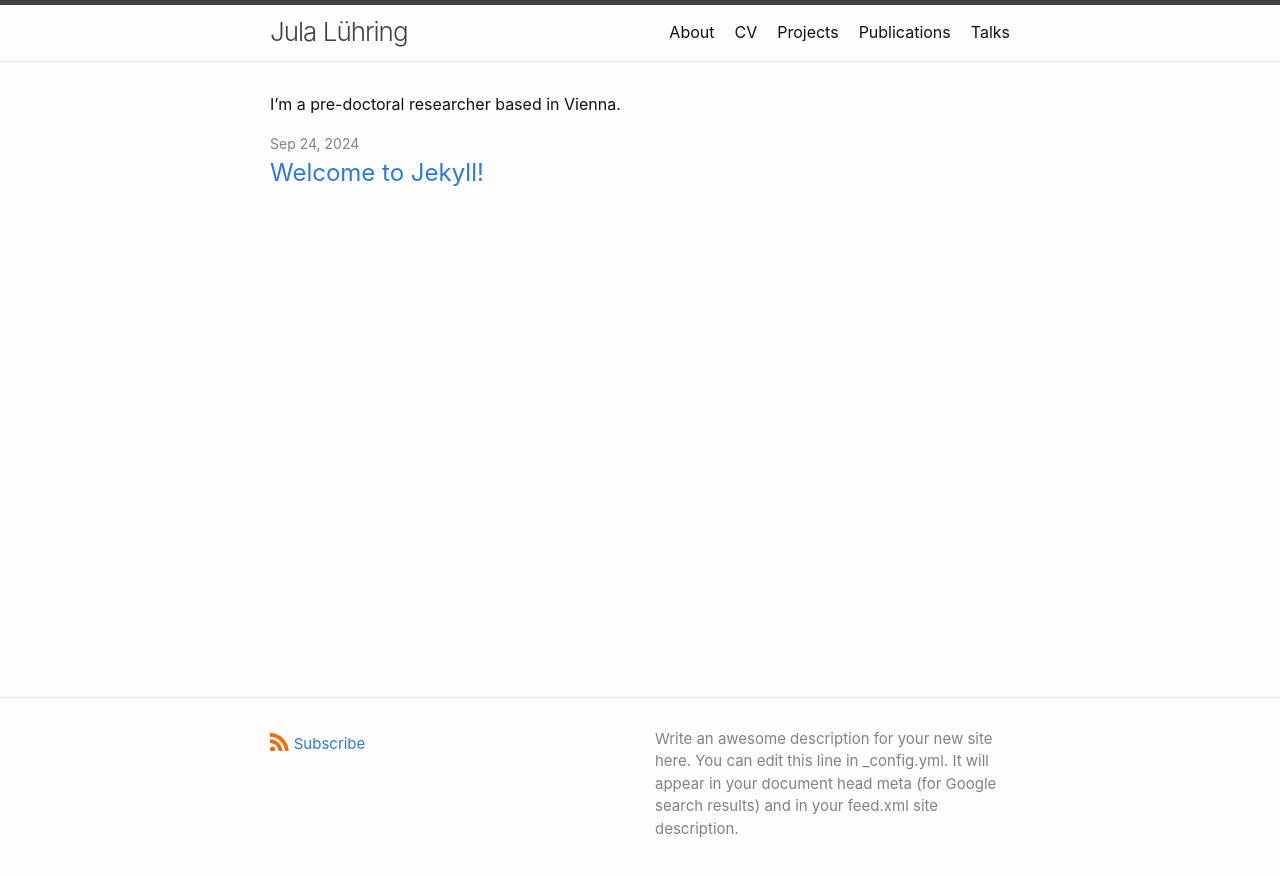
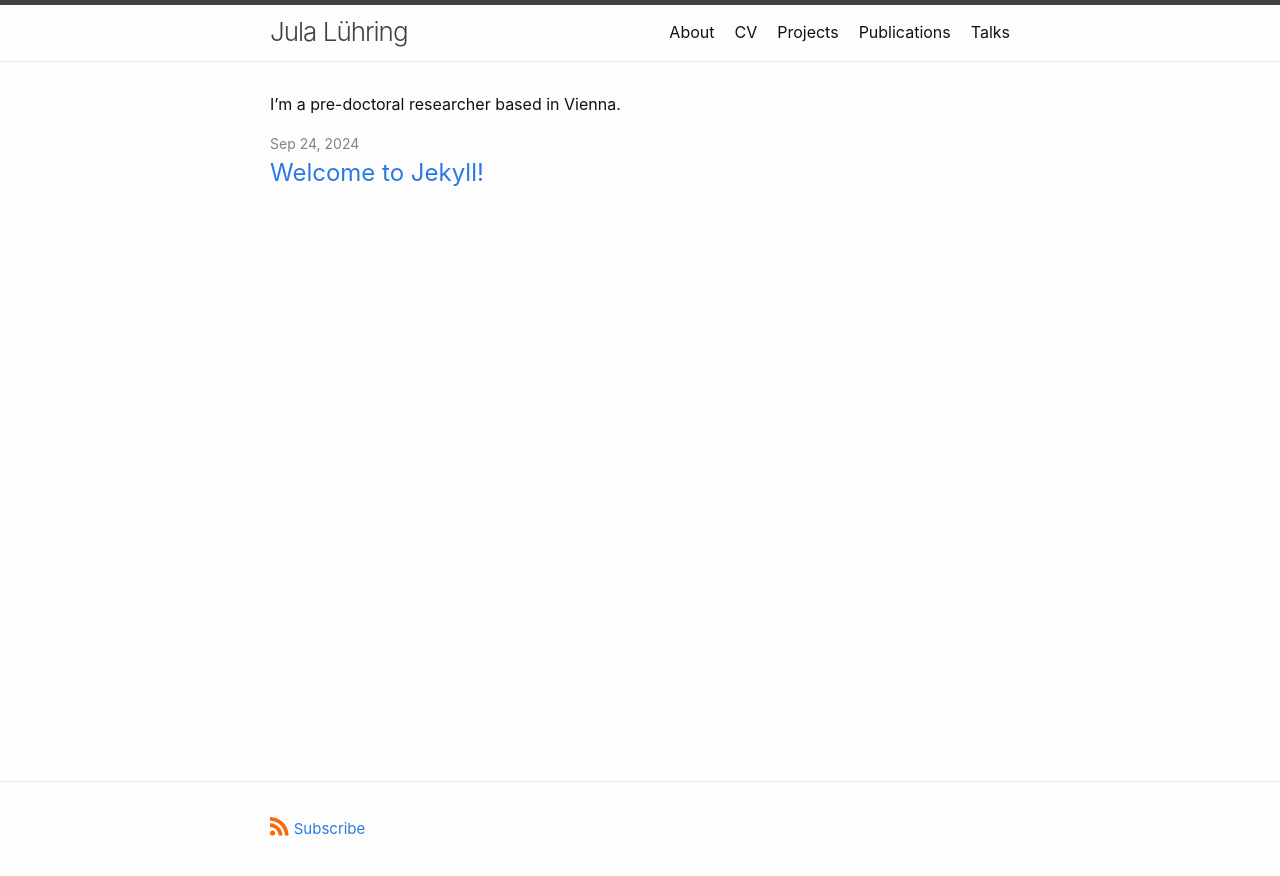
Before and after one commit to julaluehring/julaluehring.github.io, a Jekyll site: the page built from index.md, in a window 1280 px wide. Shown: the top 876 px of the page. Built offline with Jekyll 4.4.1, drawn with Linux system fonts in a browser that asks for light colours.

Commit message:
remove footer

```diff
--- a/_config.yml
+++ b/_config.yml
@@ -19,11 +19,8 @@
 # in the templates via {{ site.myvariable }}.
 
 title: Jula Lühring
-email: jula.luehring[@]univie.ac.at
+email: jula.luehring[@]univie[.]ac.at
 description: >- # this means to ignore newlines until "baseurl:"
-  Write an awesome description for your new site here. You can edit this
-  line in _config.yml. It will appear in your document head meta (for
-  Google search results) and in your feed.xml site description.
 baseurl: "" # the subpath of your site, e.g. /blog
 url: "https://julaluehring.github.io/" # the base hostname & protocol for your site, e.g. http://example.com
 twitter_username: lue_jula
@@ -31,8 +28,8 @@ github_username:  julaluehring
 
 # Build settings
 theme: minima
-plugins:
-  - jekyll-feed
+# plugins:
+#   - jekyll-feed
 
 
 # Exclude from processing.
```
